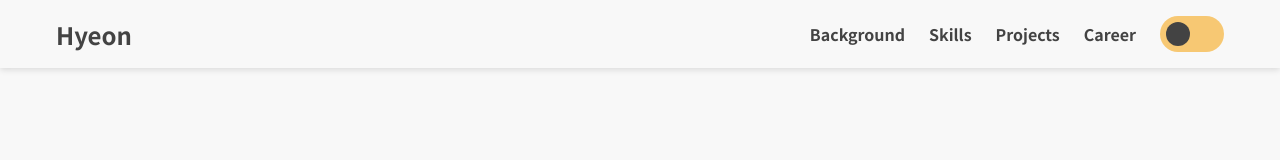
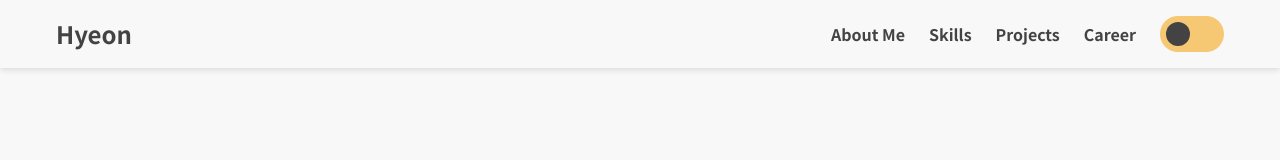
Before and after one commit to chltpgus/my-portfolio, a Next.js app: page / in a window 1280 px wide. Shown: the top 160 px of the page. Built offline with nearby package versions, Linux system fonts and the light colour scheme; no server answers.

Commit message:
Fix: menu state 글로벌 상태로 변경

```diff
--- a/components/Nav.tsx
+++ b/components/Nav.tsx
@@ -8,12 +8,13 @@ import { notoSansKrBold } from '@/styles/fonts/notoSans';
 import { Link } from 'react-scroll';
 import useMaxSize from '@/hooks/useMaxSize';
 import useColorTheme from '@/hooks/useColorTheme';
+import { useNavMenu } from '@/store/useNavMenuStore';
 
 import ThemeChangeToggle from '@/components/atoms/ThemeChangeToggle';
 import MenuIcon from '@mui/icons-material/Menu';
 
 const Nav = () => {
-    const [isMenu, setIsMenu] = useState<boolean>(false);
+    const { isMenu, setIsMenu } = useNavMenu();
     const isTablet = useMaxSize(deviceSize.tablet);
     const colors = useColorTheme();
 
@@ -31,14 +32,16 @@ const Nav = () => {
 
     return <NavStyle.NavContainer>
         <NavStyle.Nav>
-            <NavStyle.LogoWrapper>
-                Hyeon
-            </NavStyle.LogoWrapper>
+            <Link to="information" spy={true} smooth={true}>
+                <NavStyle.LogoWrapper>
+                    Hyeon
+                </NavStyle.LogoWrapper>
+            </Link>
             <NavStyle.LinkContainer>
                 {(isMenu || !isTablet) && (<>
                     <NavStyle.LinkWrapper {...animation}>
-                        <NavStyle.Link to="background" spy={true} smooth={true}>
-                            Background
+                        <NavStyle.Link to="aboutMe" spy={true} smooth={true}>
+                            About Me
                         </NavStyle.Link>
                     </NavStyle.LinkWrapper>
                     <NavStyle.LinkWrapper {...animation}>
@@ -62,7 +65,7 @@ const Nav = () => {
                 </>)}
                 {
                     isTablet &&
-                    (<NavStyle.MenuWrapper onClick={() => setIsMenu((isMenu) => !isMenu)}>
+                    (<NavStyle.MenuWrapper onClick={() => setIsMenu(!isMenu)}>
                         <MenuIcon sx={{ color: colors.textColor }} fontSize="large" />
                     </NavStyle.MenuWrapper>)
                 }
@@ -76,12 +79,13 @@ export default Nav;
 const NavStyle = {
     NavContainer: styled.div`
         display: flex;
-        position: sticky;
+        position: fixed;
         top:0;
         width: 100%;
         justify-content: center;
         background-color: ${props => props.theme.colors.backgroundColor};
         box-shadow: 0px 2px 6px 0px rgba(0,0,0,0.12);
+        z-index: 2;
         ${notoSansKrBold.style};
     `,
     Nav: styled.nav`
@@ -99,6 +103,7 @@ const NavStyle = {
         display: flex;
         font-size: 1.5rem;
         align-items: center;
+        cursor: pointer;
     `,
     LinkContainer: styled.ul`
         display: flex;
```
